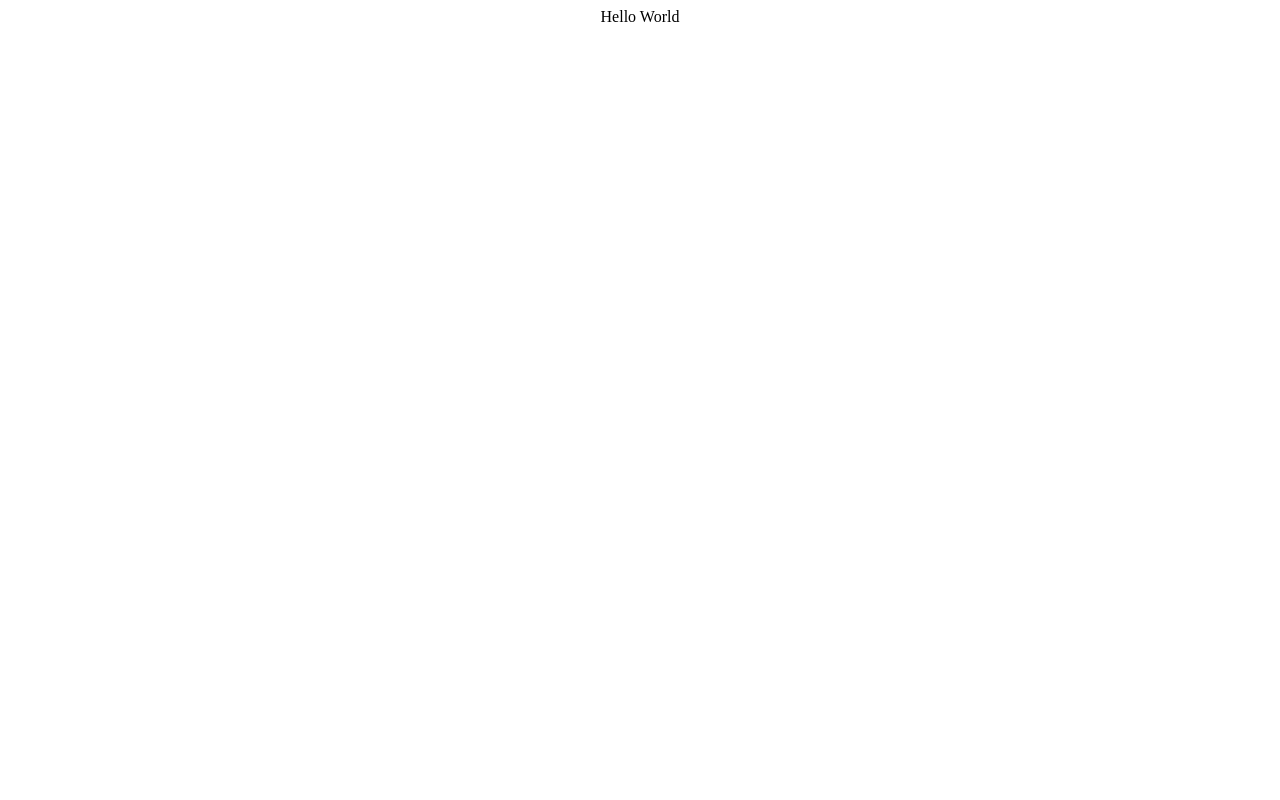
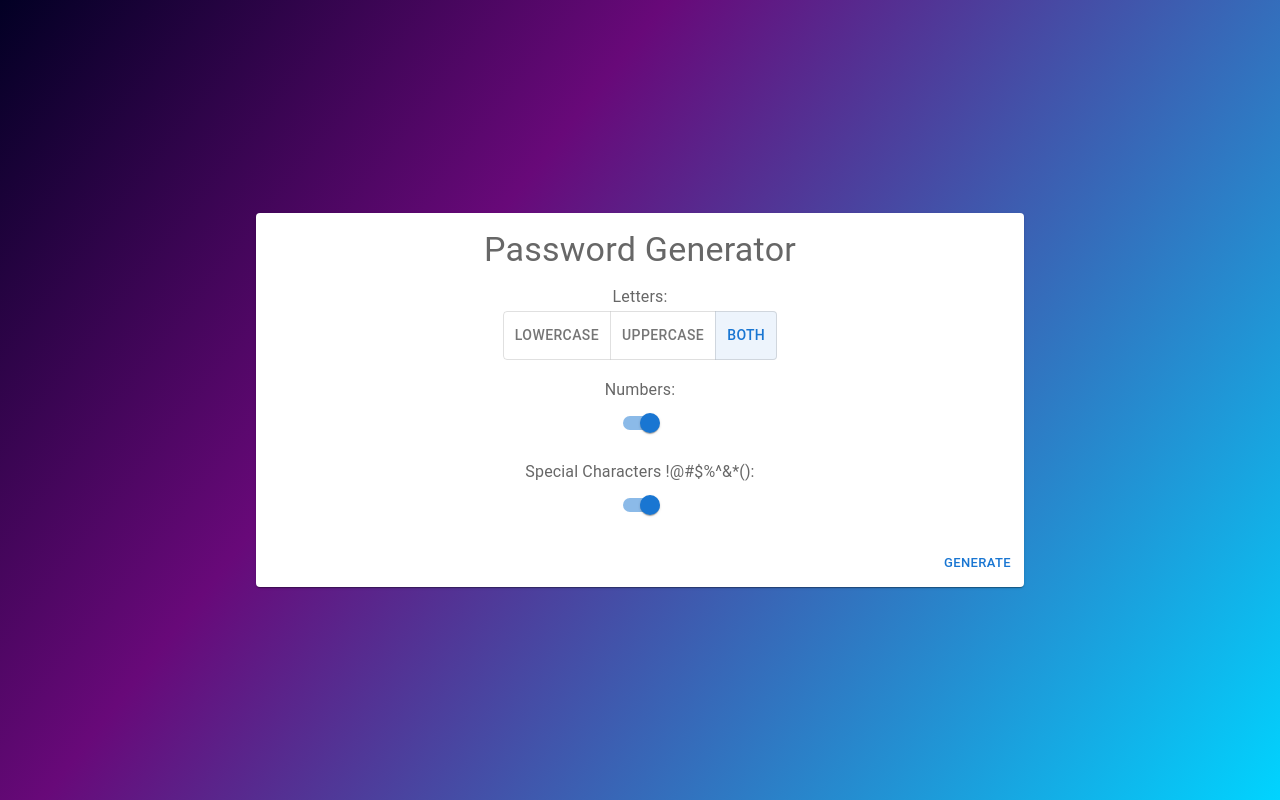
Before and after one commit to lesquive/password-generator, a React (Create React App) app: page / in a window 1280 px wide. Built offline with nearby package versions, Linux system fonts and the light colour scheme.

Commit message:
added basic card layout

```diff
--- a/src/App.css
+++ b/src/App.css
@@ -1,38 +1,17 @@
+body {
+  margin: 0%;
+}
+
 .App {
   text-align: center;
+  background: rgb(2, 0, 36);
+  background: linear-gradient(
+    128deg,
+    rgba(2, 0, 36, 1) 0%,
+    rgba(104, 9, 121, 1) 35%,
+    rgba(0, 212, 255, 1) 100%
+  );
 }
-
-.App-logo {
-  height: 40vmin;
-  pointer-events: none;
+.Grid {
+  min-height: 100vh;
 }
-
-@media (prefers-reduced-motion: no-preference) {
-  .App-logo {
-    animation: App-logo-spin infinite 20s linear;
-  }
-}
-
-.App-header {
-  background-color: #282c34;
-  min-height: 100vh;
-  display: flex;
-  flex-direction: column;
-  align-items: center;
-  justify-content: center;
-  font-size: calc(10px + 2vmin);
-  color: white;
-}
-
-.App-link {
-  color: #61dafb;
-}
-
-@keyframes App-logo-spin {
-  from {
-    transform: rotate(0deg);
-  }
-  to {
-    transform: rotate(360deg);
-  }
-}
--- a/src/App.tsx
+++ b/src/App.tsx
@@ -1,9 +1,26 @@
-import React from "react";
-import logo from "./logo.svg";
+import Grid from "@mui/material/Unstable_Grid2";
+import Container from "@mui/material/Container";
+import PasswordCard from "./components/PasswordCard/PasswordCard";
 import "./App.css";
 
 function App() {
-  return <div className="App">Hello World</div>;
+  return (
+    <div className="App">
+      <Container maxWidth="lg">
+        <Grid
+          className="Grid"
+          container
+          direction="row"
+          justifyContent="center"
+          alignItems="center"
+        >
+          <Grid xs={8}>
+            <PasswordCard />
+          </Grid>
+        </Grid>
+      </Container>
+    </div>
+  );
 }
 
 export default App;
--- /dev/null
+++ b/src/components/PasswordCard/Options/Options.tsx
@@ -0,0 +1,65 @@
+import { useState } from "react";
+import ToggleButton from "@mui/material/ToggleButton";
+import ToggleButtonGroup from "@mui/material/ToggleButtonGroup";
+import Typography from "@mui/material/Typography";
+import Switch from "@mui/material/Switch";
+import Grid from "@mui/material/Unstable_Grid2";
+
+export default function Options() {
+  const [alignment, setAlignment] = useState("both");
+  const [numbers, setNumbers] = useState(true);
+
+  const handleChange = (
+    event: React.MouseEvent<HTMLElement>,
+    newAlignment: string
+  ) => {
+    setAlignment(newAlignment);
+  };
+
+  return (
+    <Grid
+      container
+      spacing={2}
+      direction="column"
+      justifyContent="center"
+      alignItems="center"
+    >
+      <Grid xs={12}>
+        <Typography variant="subtitle1" className="PrimaryTxt">
+          Letters:
+        </Typography>
+        <ToggleButtonGroup
+          color="primary"
+          value={alignment}
+          exclusive
+          onChange={handleChange}
+          aria-label="Platform"
+        >
+          <ToggleButton value="lowercase">lowercase</ToggleButton>
+          <ToggleButton value="uppercase">uppercase</ToggleButton>
+          <ToggleButton value="both">both</ToggleButton>
+        </ToggleButtonGroup>
+      </Grid>
+      <Grid>
+        <Typography variant="subtitle1" className="PrimaryTxt">
+          Numbers:
+        </Typography>
+        <Switch
+          checked={numbers}
+          onChange={() => setNumbers(!numbers)}
+          inputProps={{ "aria-label": "controlled" }}
+        />
+      </Grid>
+      <Grid>
+        <Typography variant="subtitle1" className="PrimaryTxt">
+          Special Characters !@#$%^&*():
+        </Typography>
+        <Switch
+          checked={numbers}
+          onChange={() => setNumbers(!numbers)}
+          inputProps={{ "aria-label": "controlled" }}
+        />
+      </Grid>
+    </Grid>
+  );
+}
--- /dev/null
+++ b/src/components/PasswordCard/PasswordCard.css
@@ -0,0 +1,8 @@
+.CardActions {
+  display: flex;
+  justify-content: right;
+}
+
+.PrimaryTxt {
+  color: #676767;
+}
--- /dev/null
+++ b/src/components/PasswordCard/PasswordCard.tsx
@@ -0,0 +1,23 @@
+import Card from "@mui/material/Card";
+import CardActions from "@mui/material/CardActions";
+import CardContent from "@mui/material/CardContent";
+import Button from "@mui/material/Button";
+import Typography from "@mui/material/Typography";
+import "./PasswordCard.css";
+import Options from "./Options/Options";
+
+export default function PasswordCard() {
+  return (
+    <Card>
+      <CardContent>
+        <Typography variant="h4" className="PrimaryTxt" gutterBottom>
+          Password Generator
+        </Typography>
+        <Options />
+      </CardContent>
+      <CardActions className="CardActions">
+        <Button size="small">Generate</Button>
+      </CardActions>
+    </Card>
+  );
+}
```
Also changed, not shown: src/components/PasswordCard/Options/Options.css (added).
